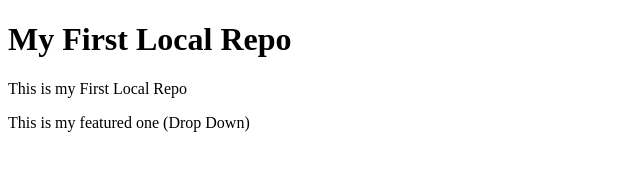
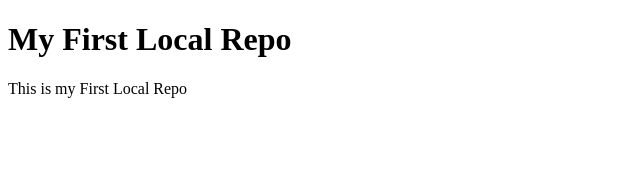
Before and after one commit to m-haris-dev/localrepo, a plain HTML site: page index.html in a window 1280 px wide. Shown: the whole page, without its empty margins (0-640 px from the left). Drawn offline with Linux system fonts and the light colour scheme.

```diff
--- a/index.html
+++ b/index.html
@@ -8,6 +8,5 @@
 <body>
     <h1>My First Local Repo</h1>
     <p class="">This is my First Local Repo</p>
-    <p>This is my featured one (Drop Down)</p>
 </body>
 </html>
```
